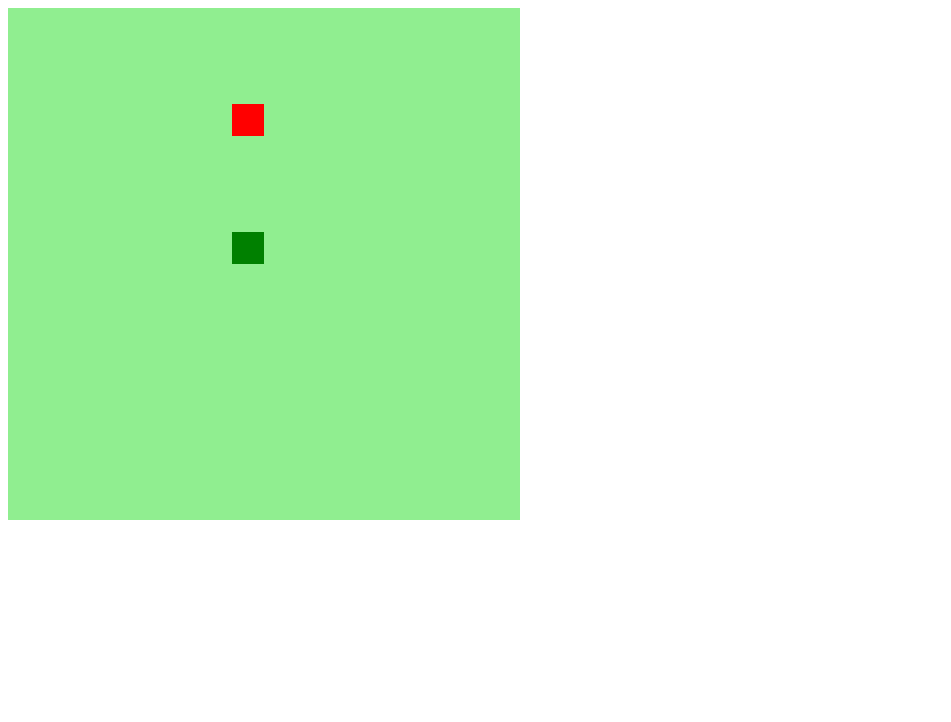
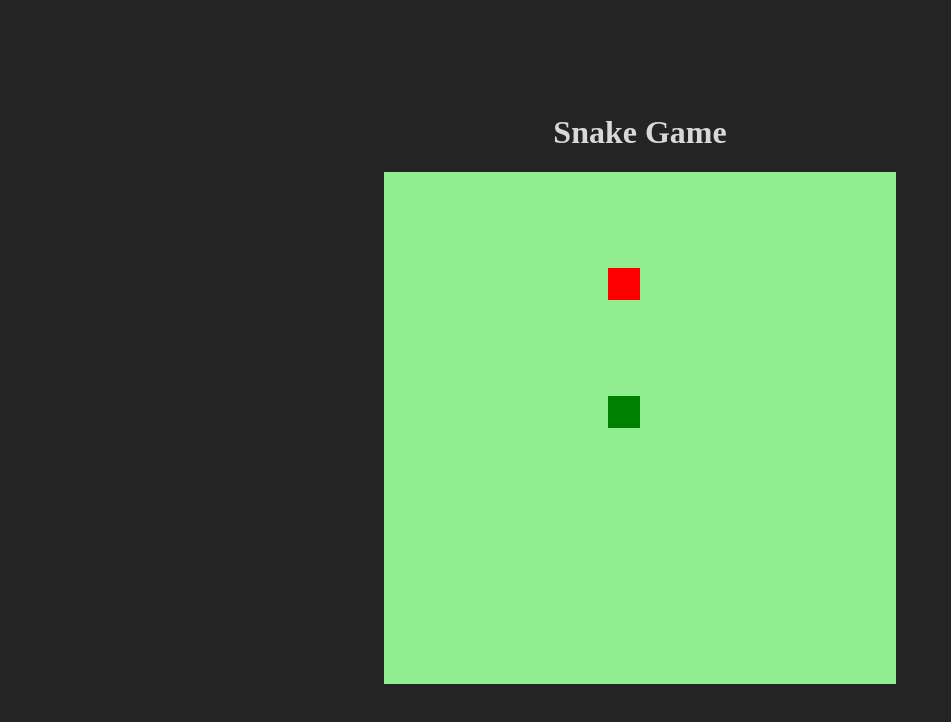
Before and after one commit to carlosedpsilva/dio-projeto-js-snake-game, a plain HTML site: page index.html in a window 1280 px wide. Shown: the whole page, without its empty margins (0-951 px from the left). Drawn offline with Linux system fonts and the light colour scheme.

Commit message:
styled body

```diff
--- a/css/style.css
+++ b/css/style.css
@@ -0,0 +1,10 @@
+body {
+  display: flex;
+  flex-direction: column;
+  justify-content: center;
+  align-items: center;
+  height: 95vh;
+
+  background-color: #242424;
+  color: #d8d8d8;
+}
--- a/index.html
+++ b/index.html
@@ -9,6 +9,7 @@
     <title>Snake</title>
   </head>
   <body>
+    <h1>Snake Game</h1>
     <canvas id="snake" width="512" height="512"></canvas>
   </body>
 </html>
```
